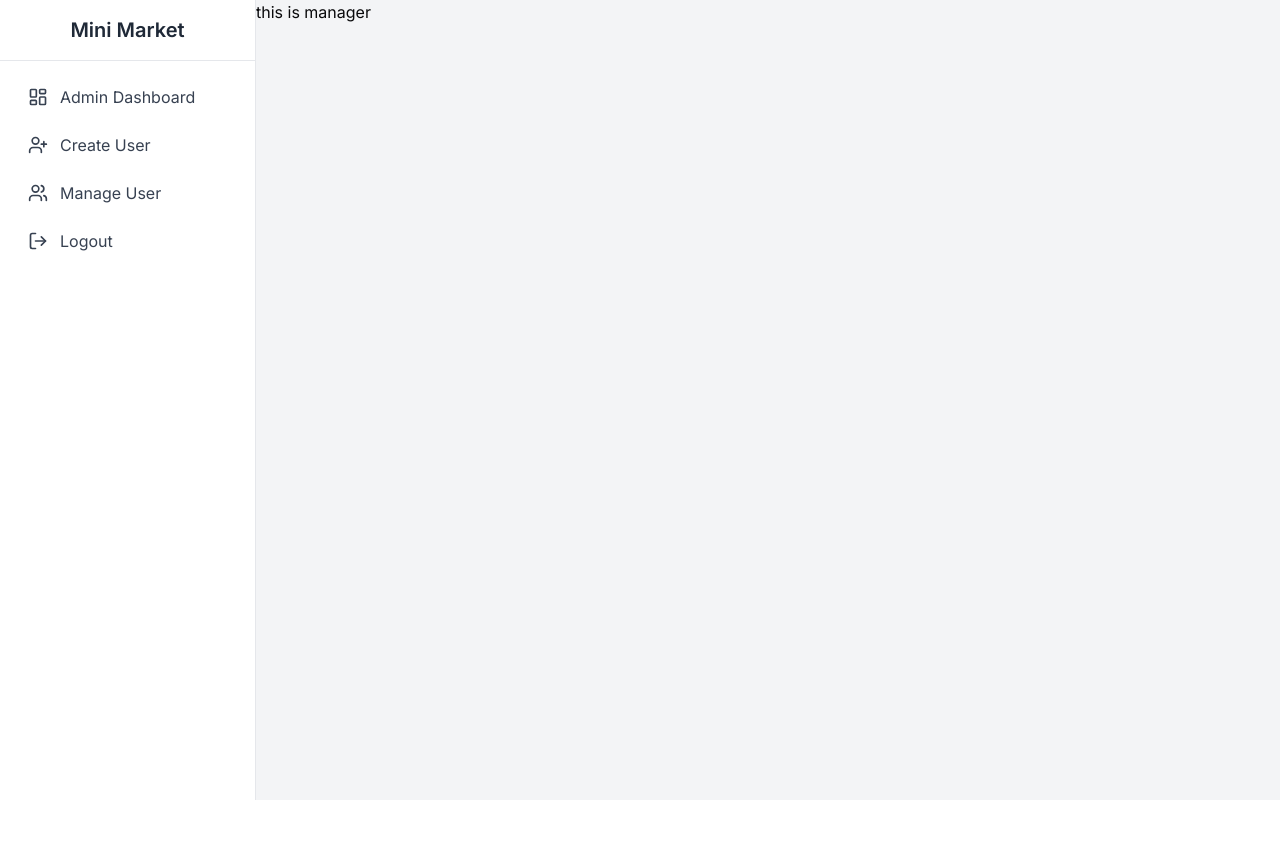
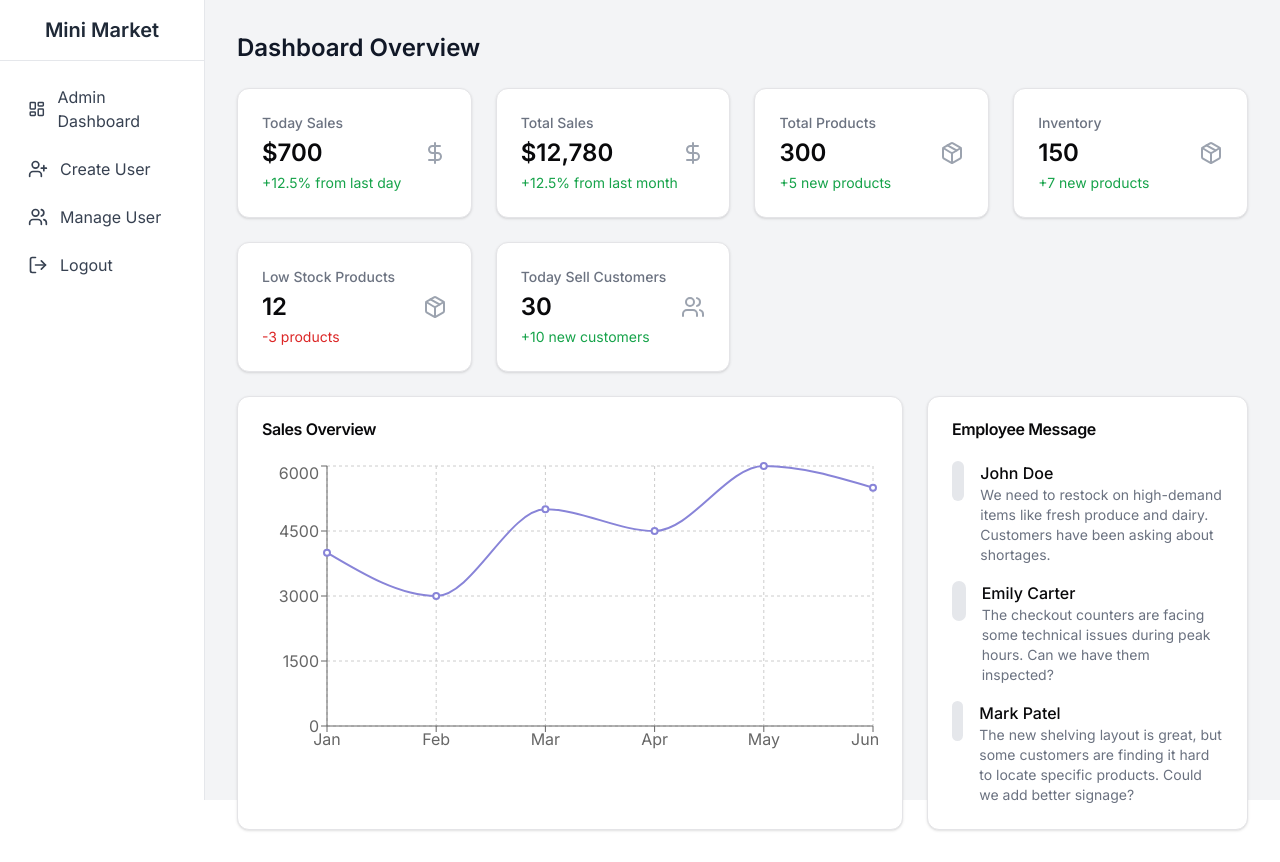
Before and after one commit to jishan1019/mini-mart, a Next.js app: page /dashboard/manager in a window 1280 px wide. Before the commit the page ends 800 px from the top, so only its background shows below. Built offline with nearby package versions, Linux system fonts and the light colour scheme; sample sign-in values are in the browser's storage.

Commit message:
manger dashboard compelte

```diff
--- a/src/app/(routes)/dashboard/(share)/Sidebar.tsx
+++ b/src/app/(routes)/dashboard/(share)/Sidebar.tsx
@@ -57,11 +57,6 @@ const Sidebar = () => {
       icon: Warehouse,
       label: "Inventory Management",
       href: "/dashboard/manager/inventory",
-    },
-    {
-      icon: ShoppingCart,
-      label: "Sales & POS",
-      href: "/dashboard/manager/sales",
     },
     { icon: LogOut, label: "Logout", href: "/" },
   ];
--- a/src/app/(routes)/dashboard/manager/page.tsx
+++ b/src/app/(routes)/dashboard/manager/page.tsx
@@ -1,5 +1,117 @@
-import React from "react";
+"use client";
 
-export default function Manager() {
-  return <div>this is manager</div>;
-}
+import { DollarSign, Package, ShoppingCart, Users } from "lucide-react";
+import { Card, CardContent, CardHeader, CardTitle } from "@/components/ui/card";
+import StatCard from "../admin/(share)/StatCard";
+import SalesChart from "../admin/(share)/SalesChart";
+
+const Manager = () => {
+  const employeeMessages = [
+    {
+      id: 1,
+      name: "John Doe",
+      message:
+        "We need to restock on high-demand items like fresh produce and dairy. Customers have been asking about shortages.",
+    },
+    {
+      id: 2,
+      name: "Emily Carter",
+      message:
+        "The checkout counters are facing some technical issues during peak hours. Can we have them inspected?",
+    },
+    {
+      id: 3,
+      name: "Mark Patel",
+      message:
+        "The new shelving layout is great, but some customers are finding it hard to locate specific products. Could we add better signage?",
+    },
+  ];
+
+  return (
+    <div>
+      <main className="flex-1 p-8 overflow-y-auto">
+        <div className="max-w-7xl mx-auto">
+          <h1 className="text-2xl font-semibold text-gray-900 mb-6">
+            Dashboard Overview
+          </h1>
+
+          <div className="grid grid-cols-1 md:grid-cols-2 lg:grid-cols-4 gap-6 mb-6">
+            <StatCard
+              title="Today Sales"
+              value="$700"
+              icon={<DollarSign className="w-6 h-6" />}
+              trend="+12.5% from last day"
+              trendDirection="up"
+            />
+            <StatCard
+              title="Total Sales"
+              value="$12,780"
+              icon={<DollarSign className="w-6 h-6" />}
+              trend="+12.5% from last month"
+              trendDirection="up"
+            />
+            <StatCard
+              title="Total Products"
+              value="300"
+              icon={<Package className="w-6 h-6" />}
+              trend="+5 new products"
+              trendDirection="up"
+            />
+            <StatCard
+              title="Inventory"
+              value="150"
+              icon={<Package className="w-6 h-6" />}
+              trend="+7 new products"
+              trendDirection="up"
+            />
+            <StatCard
+              title="Low Stock Products"
+              value="12"
+              icon={<Package className="w-6 h-6" />}
+              trend="-3 products"
+              trendDirection="down"
+            />
+
+            <StatCard
+              title="Today Sell Customers"
+              value="30"
+              icon={<Users className="w-6 h-6" />}
+              trend="+10 new customers"
+              trendDirection="up"
+            />
+          </div>
+
+          <div className="grid grid-cols-1 lg:grid-cols-3 gap-6">
+            <SalesChart />
+
+            <Card>
+              <CardHeader>
+                <CardTitle>Employee Message</CardTitle>
+              </CardHeader>
+              <CardContent>
+                <div className="space-y-4">
+                  {employeeMessages.map((customer) => (
+                    <div
+                      key={customer.id}
+                      className="flex items-start space-x-4"
+                    >
+                      <div className="w-10 h-10 rounded-full bg-gray-200" />
+                      <div>
+                        <p className="font-medium">{customer.name}</p>
+                        <p className="text-sm text-gray-500">
+                          {customer.message}
+                        </p>
+                      </div>
+                    </div>
+                  ))}
+                </div>
+              </CardContent>
+            </Card>
+          </div>
+        </div>
+      </main>
+    </div>
+  );
+};
+
+export default Manager;
```
